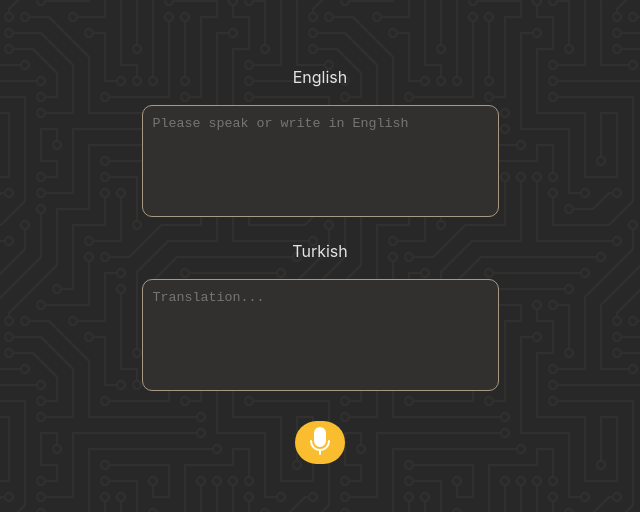
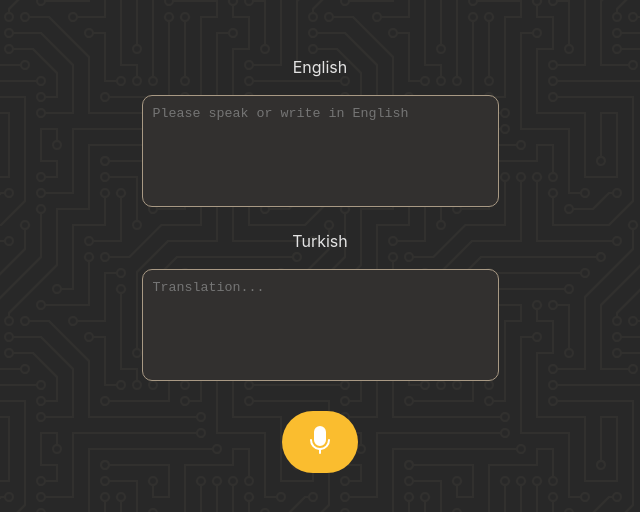
Before and after one commit to HMFive/react-translator, a React (Vite) app: page / in a window 1280 px wide. Shown: the part 152-664 px from the top of the page, without its empty margins (320-960 px from the left). Built offline with nearby package versions, Linux system fonts and the light colour scheme.

Commit message:
init firebase

```diff
--- a/src/index.css
+++ b/src/index.css
@@ -11,6 +11,7 @@
   text-rendering: optimizeLegibility;
   -webkit-font-smoothing: antialiased;
   -moz-osx-font-smoothing: grayscale;
+
 }
 
 body {
@@ -21,3 +22,20 @@
   min-width: 320px;
   min-height: 100vh;
 }
+
+h1 {
+  font-size: 3.2em;
+  line-height: 1.1;
+}
+
+button {
+  border-radius: 8px;
+  border: 1px solid transparent;
+  padding: 0.6em 1.2em;
+  font-size: 1em;
+  font-weight: 500;
+  font-family: inherit;
+  background-color: #1a1a1a;
+  cursor: pointer;
+  transition: border-color 0.25s;
+}
```
Also changed, not shown: src/App.jsx (+7 -7 lines).
